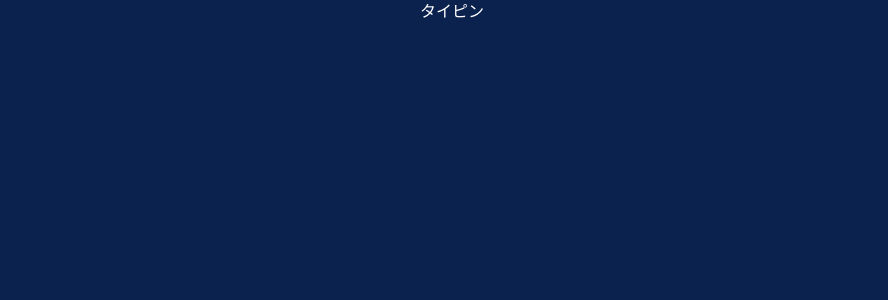
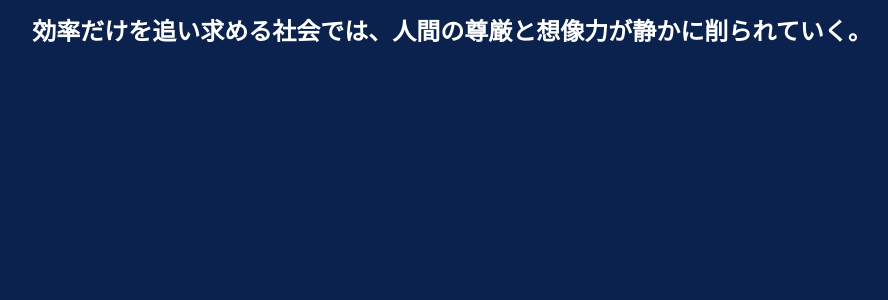
Before and after one commit to seihello/typing-game, a Next.js app: page / in a window 1280 px wide. Shown: the top 300 px of the page, without its empty margins (188-1076 px from the left). Built offline with nearby package versions, Linux system fonts and the light colour scheme.

Commit message:
feat: show target sentence

```diff
--- a/app/layout.tsx
+++ b/app/layout.tsx
@@ -1,29 +1,33 @@
-import type { Metadata } from "next";
-import { Geist } from "next/font/google";
-import "./globals.css";
+import type { Metadata } from "next"
+import { Geist } from "next/font/google"
+import "./globals.css"
 
-const defaultUrl = process.env.VERCEL_URL ? `https://${process.env.VERCEL_URL}` : "http://localhost:3000";
+const defaultUrl = process.env.VERCEL_URL
+  ? `https://${process.env.VERCEL_URL}`
+  : "http://localhost:3000"
 
 export const metadata: Metadata = {
   metadataBase: new URL(defaultUrl),
   title: "タイピン | 変換ありタイピングゲーム",
   description: "変換ありの日本語タイピングゲームです。",
-};
+}
 
 const geistSans = Geist({
   variable: "--font-geist-sans",
   display: "swap",
   subsets: ["latin"],
-});
+})
 
 export default function RootLayout({
   children,
 }: Readonly<{
-  children: React.ReactNode;
+  children: React.ReactNode
 }>) {
   return (
     <html lang="en" suppressHydrationWarning>
-      <body className={`${geistSans.className} antialiased`}>{children}</body>
+      <body className={`${geistSans.className} bg-primary-900 antialiased`}>
+        <main>{children}</main>
+      </body>
     </html>
-  );
+  )
 }
--- a/app/page.tsx
+++ b/app/page.tsx
@@ -1,3 +1,9 @@
+import TargetSentence from "@/components/target-sentence"
+
 export default function Home() {
-  return <main className="min-h-screen flex flex-col items-center bg-primary-900 text-white">タイピン</main>;
+  return (
+    <div className="mx-auto flex min-h-screen max-w-4xl flex-col items-center p-4 text-white">
+      <TargetSentence />
+    </div>
+  )
 }
--- /dev/null
+++ b/components/target-sentence.tsx
@@ -0,0 +1,7 @@
+export default function TargetSentence() {
+  return (
+    <div className="text-2xl font-bold">
+      効率だけを追い求める社会では、人間の尊厳と想像力が静かに削られていく。
+    </div>
+  )
+}
```
